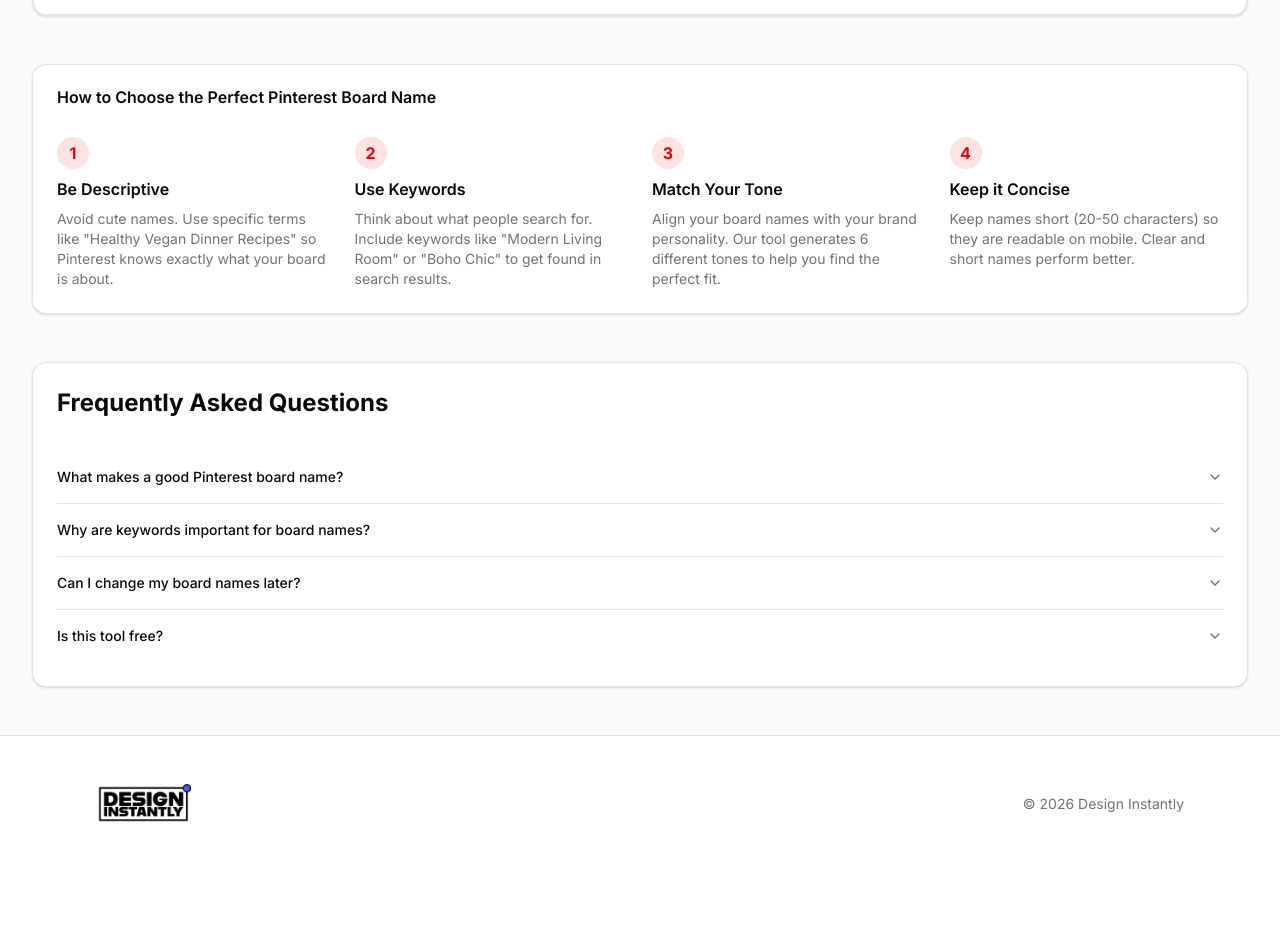
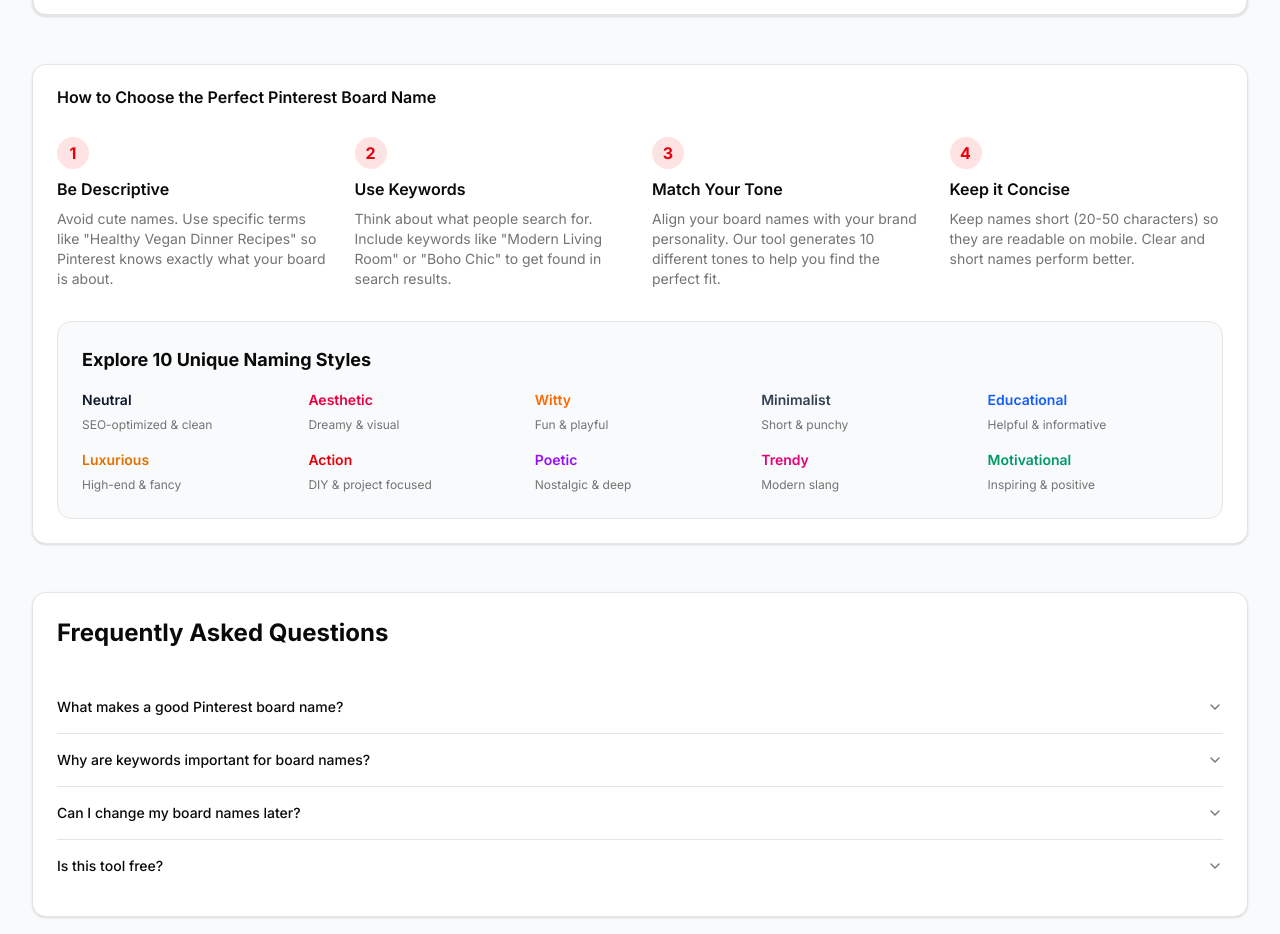
Before and after one commit to ultimate-perspective/tools, a Next.js app: page /free-tools/pinterest-board-name-generator in a window 1280 px wide. Shown: the part 1760-2694 px from the top of the page. Before the commit the page ends 2632 px from the top, so only its background shows below. Built offline with nearby package versions, Linux system fonts and the light colour scheme; no server answers.

Commit message:
feat: updated seo and homepage

```diff
--- a/src/app/sitemap.ts
+++ b/src/app/sitemap.ts
@@ -51,6 +51,12 @@
       lastModified: new Date(),
       changeFrequency: "weekly",
       priority: 0.9,
+    },
+    {
+      url: `${baseUrl}/pinterest-board-name-generator`,
+      lastModified: new Date(),
+      changeFrequency: "weekly",
+      priority: 0.9,
     }
   ]
 }
--- a/src/components/HomeContent.tsx
+++ b/src/components/HomeContent.tsx
@@ -1,7 +1,7 @@
 "use client";
 
 import Link from "next/link";
-import { ArrowRight, Sparkles, Zap, Type, ShoppingBag, Calculator, User, HelpCircle, Store, Megaphone } from "lucide-react";
+import { ArrowRight, Sparkles, Zap, Type, ShoppingBag, Calculator, User, HelpCircle, Store, Megaphone, LayoutGrid } from "lucide-react";
 import { useState } from "react";
 import { Button } from "@/components/ui/button";
 import CTA from "@/components/common/CTA";
@@ -61,6 +61,14 @@
         href: "/etsy-shop-announcement-generator",
         icon: Megaphone,
         category: "Etsy",
+        isAvailable: true,
+    },
+    {
+        name: "Pinterest Board Name Generator",
+        description: "Generate aesthetic and SEO-friendly Pinterest board names in 10 unique tones.",
+        href: "/pinterest-board-name-generator",
+        icon: LayoutGrid,
+        category: "Pinterest",
         isAvailable: true,
     }
 ];
--- a/src/components/Navbar.tsx
+++ b/src/components/Navbar.tsx
@@ -3,7 +3,7 @@
 import Link from "next/link";
 import { Button } from "@/components/ui/button";
 import { Sheet, SheetContent, SheetTrigger, SheetTitle } from "@/components/ui/sheet";
-import { Menu, Type, ShoppingBag, Calculator, Home, ArrowRight, X, User, HelpCircle } from "lucide-react";
+import { Menu, Type, ShoppingBag, Calculator, Home, ArrowRight, X, User, HelpCircle, LayoutGrid } from "lucide-react";
 import { useState, ElementType } from "react";
 import { cn } from "@/lib/utils";
 
@@ -128,6 +128,14 @@
                                                 delay={1}
                                             />
                                             <MobileLink
+                                                href="/pinterest-board-name-generator"
+                                                label="Pinterest Board Names"
+                                                icon={LayoutGrid}
+                                                onClick={() => setOpen(false)}
+                                                isNew
+                                                delay={2}
+                                            />
+                                            <MobileLink
                                                 href="/etsy-listing-generator"
                                                 label="Etsy Listings"
                                                 icon={ShoppingBag}
--- a/src/components/pinterest-board-name-generator/PinterestBoardNameGeneratorForm.tsx
+++ b/src/components/pinterest-board-name-generator/PinterestBoardNameGeneratorForm.tsx
@@ -69,7 +69,7 @@
                 </CardHeader>
                 <CardContent className="space-y-6">
                     <div className="grid gap-2">
-                        <Label htmlFor="description">What's this board about? <span className="text-red-500">*</span></Label>
+                        <Label htmlFor="description">What&apos;s this board about? <span className="text-red-500">*</span></Label>
                         <Textarea
                             id="description"
                             value={description}
@@ -78,7 +78,7 @@
                             placeholder={PLACEHOLDERS[placeholderIndex]}
                             required
                         />
-                        <p className="text-xs text-muted-foreground">Be specific about the content you'll pin to this board.</p>
+                        <p className="text-xs text-muted-foreground">Be specific about the content you&apos;ll pin to this board.</p>
                     </div>
 
                     <div className="grid gap-2">
@@ -111,6 +111,7 @@
                         shadow-[0px_0px_0px_4px_rgba(230,0,35,0.25)]
                         cursor-pointer transition-all duration-300 overflow-hidden
                         hover:bg-[#E60023]
+                        focus:outline-none focus-visible:ring-4 focus-visible:ring-offset-2 focus-visible:ring-[#E60023]/50
                         disabled:opacity-70 disabled:cursor-not-allowed
                         ${isPending ? "bg-[#E60023]" : ""}
                     `}
--- a/src/components/pinterest-board-name-generator/PinterestBoardNameGeneratorGuide.tsx
+++ b/src/components/pinterest-board-name-generator/PinterestBoardNameGeneratorGuide.tsx
@@ -7,26 +7,26 @@
                 <CardTitle>How to Choose the Perfect Pinterest Board Name</CardTitle>
             </CardHeader>
             <CardContent className="space-y-6">
-                <div className="grid gap-6 md:grid-cols-2 lg:grid-cols-4">
+                <div className="grid gap-6 md:grid-cols-2 lg:grid-cols-4 mb-8">
                     <div className="space-y-2">
                         <div className="w-8 h-8 rounded-full bg-red-100 text-red-600 flex items-center justify-center font-bold">1</div>
                         <h3 className="font-semibold">Be Descriptive</h3>
                         <p className="text-sm text-muted-foreground">
-                            Avoid cute names. Use specific terms like "Healthy Vegan Dinner Recipes" so Pinterest knows exactly what your board is about.
+                            Avoid cute names. Use specific terms like &quot;Healthy Vegan Dinner Recipes&quot; so Pinterest knows exactly what your board is about.
                         </p>
                     </div>
                     <div className="space-y-2">
                         <div className="w-8 h-8 rounded-full bg-red-100 text-red-600 flex items-center justify-center font-bold">2</div>
                         <h3 className="font-semibold">Use Keywords</h3>
                         <p className="text-sm text-muted-foreground">
-                            Think about what people search for. Include keywords like "Modern Living Room" or "Boho Chic" to get found in search results.
+                            Think about what people search for. Include keywords like &quot;Modern Living Room&quot; or &quot;Boho Chic&quot; to get found in search results.
                         </p>
                     </div>
                     <div className="space-y-2">
                         <div className="w-8 h-8 rounded-full bg-red-100 text-red-600 flex items-center justify-center font-bold">3</div>
                         <h3 className="font-semibold">Match Your Tone</h3>
                         <p className="text-sm text-muted-foreground">
-                            Align your board names with your brand personality. Our tool generates 6 different tones to help you find the perfect fit.
+                            Align your board names with your brand personality. Our tool generates 10 different tones to help you find the perfect fit.
                         </p>
                     </div>
                     <div className="space-y-2">
@@ -37,6 +37,52 @@
                         </p>
                     </div>
                 </div>
+
+                <div className="bg-slate-50 dark:bg-slate-900 rounded-xl p-6 border">
+                    <h3 className="font-bold text-lg mb-4">Explore 10 Unique Naming Styles</h3>
+                    <div className="grid grid-cols-2 md:grid-cols-5 gap-4 text-sm">
+                        <div className="space-y-1">
+                            <span className="font-semibold block text-slate-900 dark:text-slate-100">Neutral</span>
+                            <span className="text-muted-foreground text-xs">SEO-optimized & clean</span>
+                        </div>
+                        <div className="space-y-1">
+                            <span className="font-semibold block text-rose-600">Aesthetic</span>
+                            <span className="text-muted-foreground text-xs">Dreamy & visual</span>
+                        </div>
+                        <div className="space-y-1">
+                            <span className="font-semibold block text-orange-500">Witty</span>
+                            <span className="text-muted-foreground text-xs">Fun & playful</span>
+                        </div>
+                        <div className="space-y-1">
+                            <span className="font-semibold block text-gray-700 dark:text-gray-300">Minimalist</span>
+                            <span className="text-muted-foreground text-xs">Short & punchy</span>
+                        </div>
+                        <div className="space-y-1">
+                            <span className="font-semibold block text-blue-600">Educational</span>
+                            <span className="text-muted-foreground text-xs">Helpful & informative</span>
+                        </div>
+                        <div className="space-y-1">
+                            <span className="font-semibold block text-amber-600">Luxurious</span>
+                            <span className="text-muted-foreground text-xs">High-end & fancy</span>
+                        </div>
+                        <div className="space-y-1">
+                            <span className="font-semibold block text-red-600">Action</span>
+                            <span className="text-muted-foreground text-xs">DIY & project focused</span>
+                        </div>
+                        <div className="space-y-1">
+                            <span className="font-semibold block text-purple-600">Poetic</span>
+                            <span className="text-muted-foreground text-xs">Nostalgic & deep</span>
+                        </div>
+                        <div className="space-y-1">
+                            <span className="font-semibold block text-pink-600">Trendy</span>
+                            <span className="text-muted-foreground text-xs">Modern slang</span>
+                        </div>
+                        <div className="space-y-1">
+                            <span className="font-semibold block text-emerald-600">Motivational</span>
+                            <span className="text-muted-foreground text-xs">Inspiring & positive</span>
+                        </div>
+                    </div>
+                </div>
             </CardContent>
         </Card>
     );
```
Also changed, not shown: src/app/pinterest-board-name-generator/page.tsx (+22 -4 lines).
